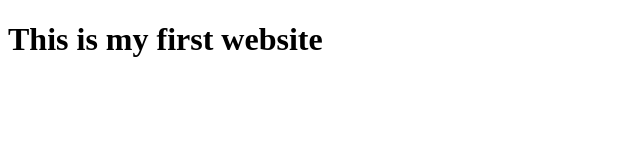
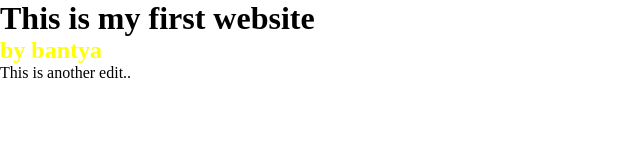
Before and after one commit to bantya/first-website, a plain HTML site: page index.html in a window 1280 px wide. Shown: the whole page, without its empty margins (0-640 px from the left). Drawn offline with Linux system fonts and the light colour scheme.

Commit message:
update
UPDATE

```diff
--- a/index.html
+++ b/index.html
@@ -6,11 +6,18 @@
 	<meta name="viewport" content="width=device-width,initial-scale=1">
 	<!-- <link rel="stylesheet" href="css/css"> -->
 	<!-- <script type="text/javascript" src="js/js"></script> -->
+	<style>
+		* {
+			margin: 0; padding: 0;
+		}
+	</style>
 </head>
 <body>
 
 	<div class="container">
 		<h1>This is my first website</h1>
+		<h2 style="color: yellow">by bantya</h2>
+		<p>This is another edit..</p>
 	</div>
 
 	<!-- <script type="text/javascript" src="js/js"></script> -->
```
